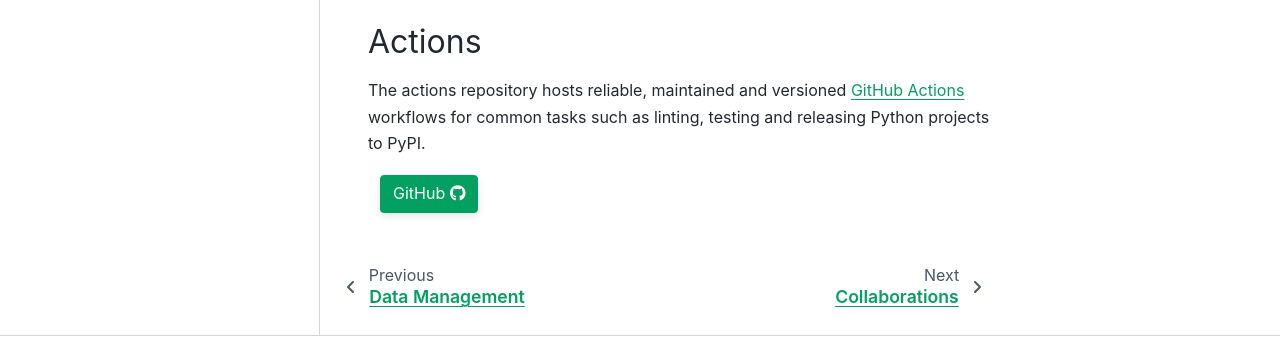
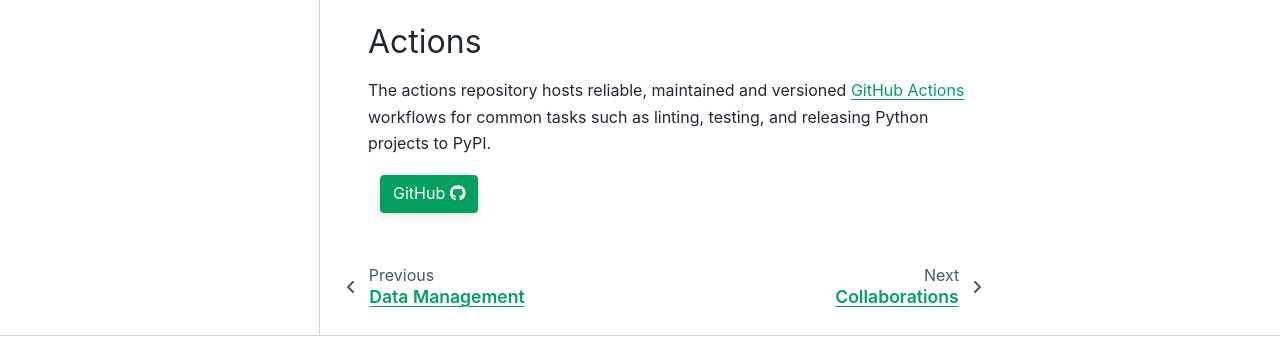
Before and after one commit to neuroinformatics-unit/neuroinformatics-unit.github.io, a Sphinx documentation site: the page built from docs/source/projects/developer_tools.md, in a window 1280 px wide and 1233 px high. Shown: the part 812-1149 px from the top of the window. Built offline with Sphinx 7.4.7 and the PyData theme 0.15.4, drawn with Linux system fonts in a browser that asks for light colours.

```diff
--- a/docs/source/projects/developer_tools.md
+++ b/docs/source/projects/developer_tools.md
@@ -49,7 +49,7 @@ when multiprocessing, logging information about the git environment, command-lin
 ## Actions
 
 The actions repository hosts reliable, maintained and versioned [GitHub Actions](https://github.com/features/actions)
-workflows for common tasks such as linting, testing and releasing Python projects to PyPI.
+workflows for common tasks such as linting, testing, and releasing Python projects to PyPI.
 
 
 <div class="sd-container-fluid sd-sphinx-override sd-mb-4 docutils">
```
